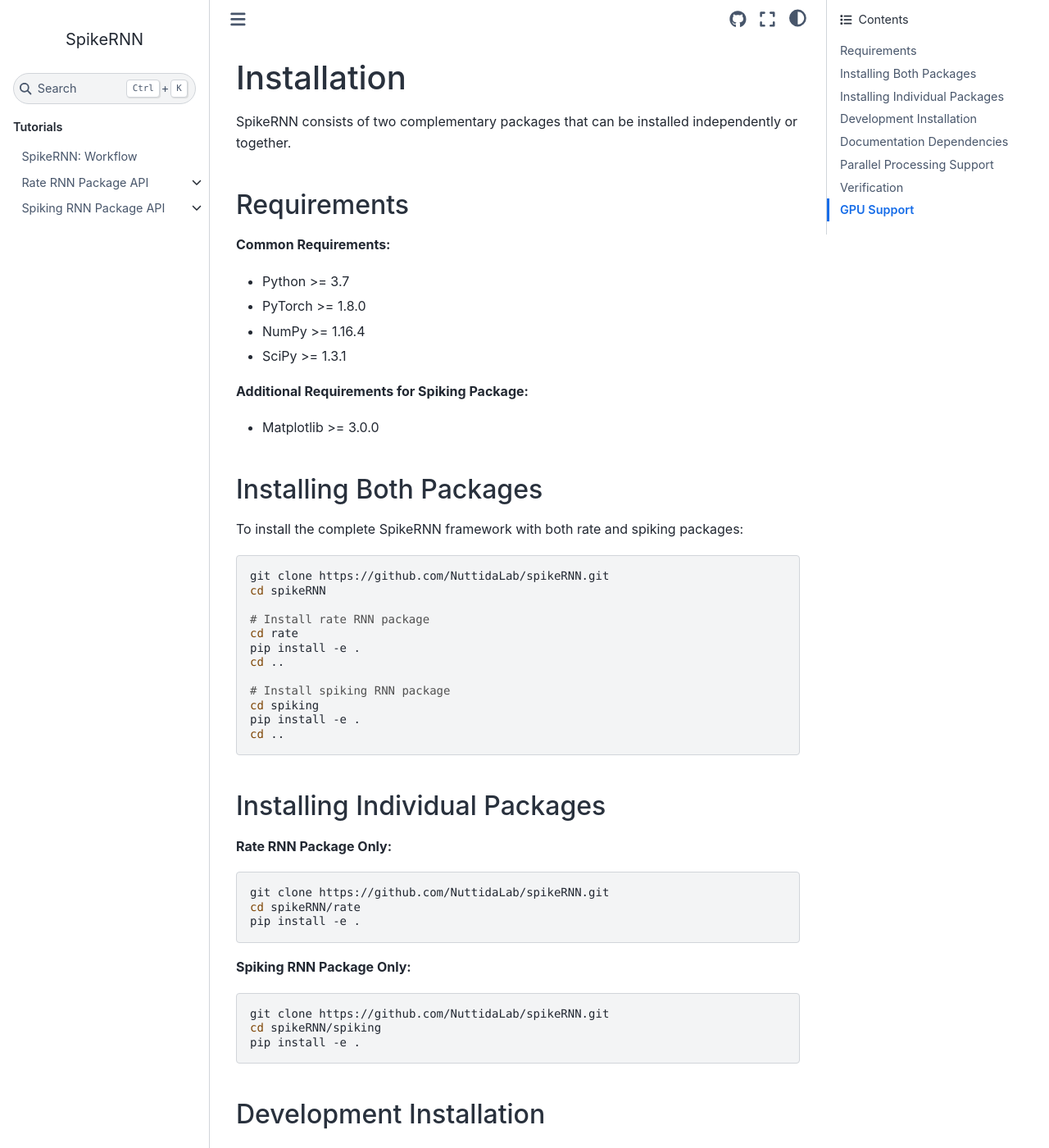
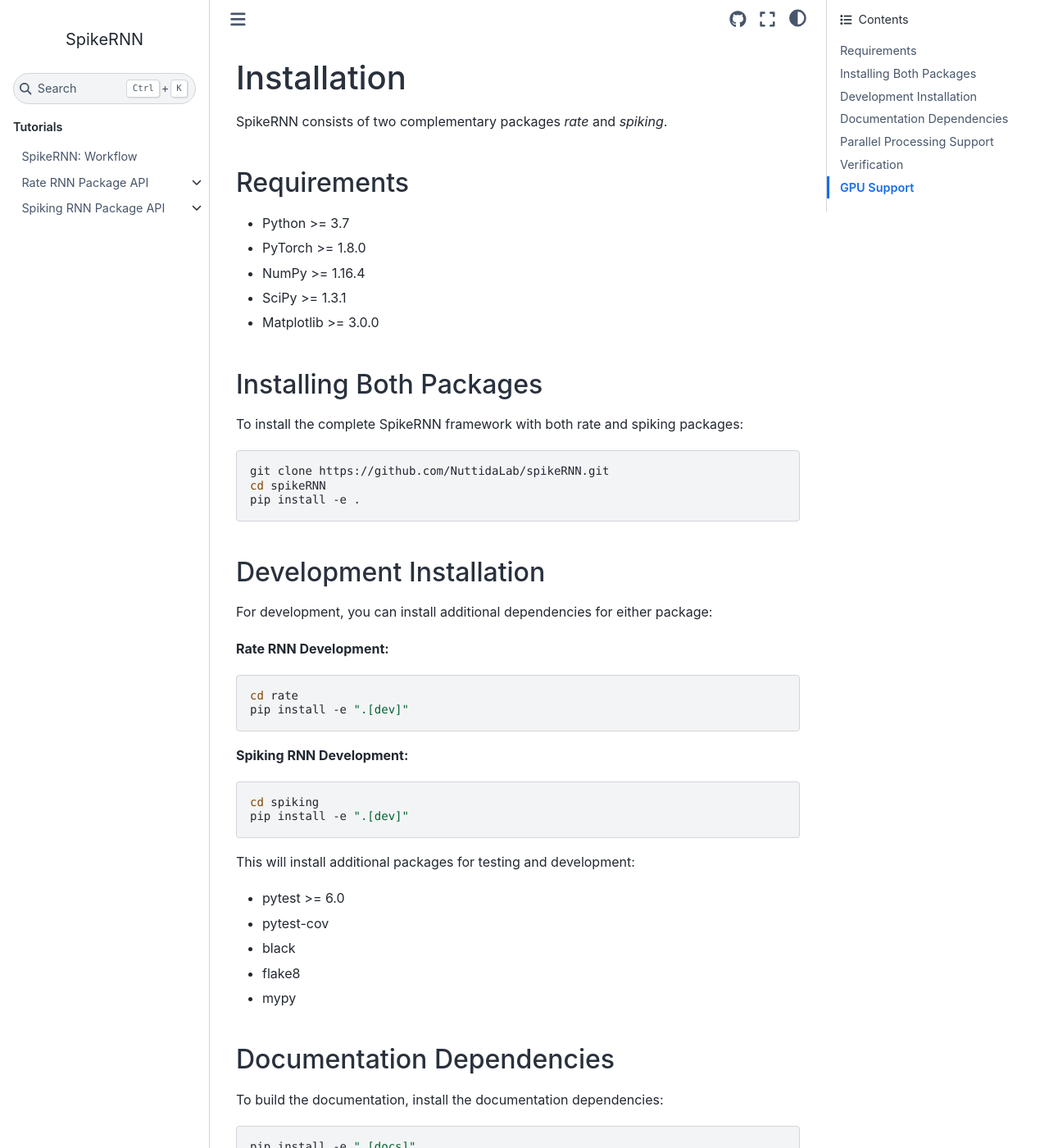
Before and after one commit to NuttidaLab/spikeRNN, a Sphinx documentation site: the page built from docs/installation.rst, in a window 1280 px wide and 1400 px high. Shown: the whole window at 82% size. Built offline with Sphinx 7.4.7 and the Sphinx Book theme 1.1.4, drawn with Linux system fonts in a browser that asks for light colours.

Commit message:
fix installation instructions

```diff
--- a/docs/installation.rst
+++ b/docs/installation.rst
@@ -1,20 +1,15 @@
 Installation
 ============
 
-SpikeRNN consists of two complementary packages that can be installed independently or together.
+SpikeRNN consists of two complementary packages `rate` and `spiking`.
 
 Requirements
 ----------------------------------------------------------------------
-
-**Common Requirements:**
 
 * Python >= 3.7
 * PyTorch >= 1.8.0
 * NumPy >= 1.16.4
 * SciPy >= 1.3.1
-
-**Additional Requirements for Spiking Package:**
-
 * Matplotlib >= 3.0.0
 
 Installing Both Packages
@@ -26,34 +21,6 @@
 
    git clone https://github.com/NuttidaLab/spikeRNN.git
    cd spikeRNN
-
-   # Install rate RNN package
-   cd rate
-   pip install -e .
-   cd ..
-
-   # Install spiking RNN package
-   cd spiking
-   pip install -e .
-   cd ..
-
-Installing Individual Packages
-----------------------------------------------------------------------
-
-**Rate RNN Package Only:**
-
-.. code-block:: bash
-
-   git clone https://github.com/NuttidaLab/spikeRNN.git
-   cd spikeRNN/rate
-   pip install -e .
-
-**Spiking RNN Package Only:**
-
-.. code-block:: bash
-
-   git clone https://github.com/NuttidaLab/spikeRNN.git
-   cd spikeRNN/spiking
    pip install -e .
 
 Development Installation
```
